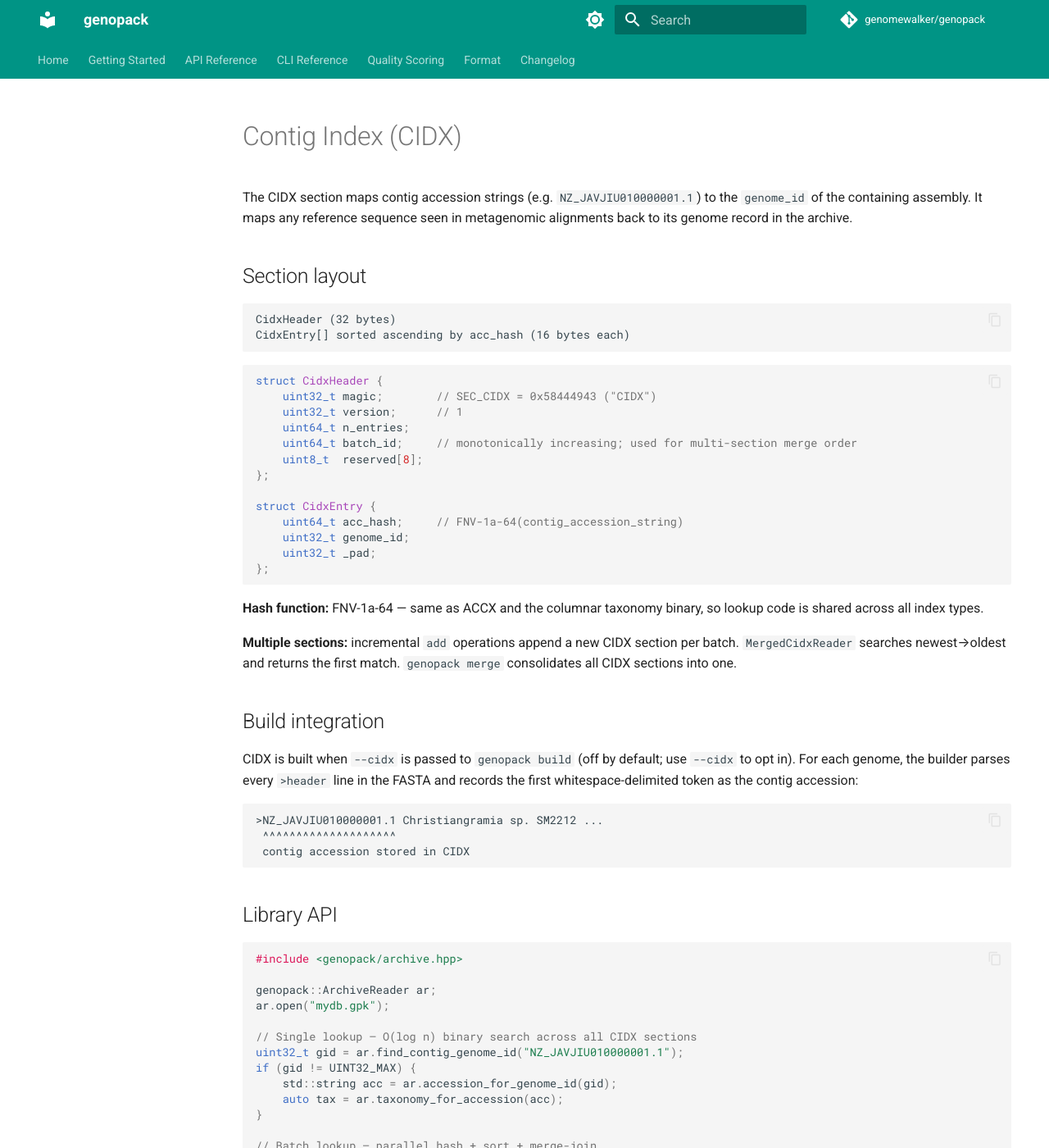
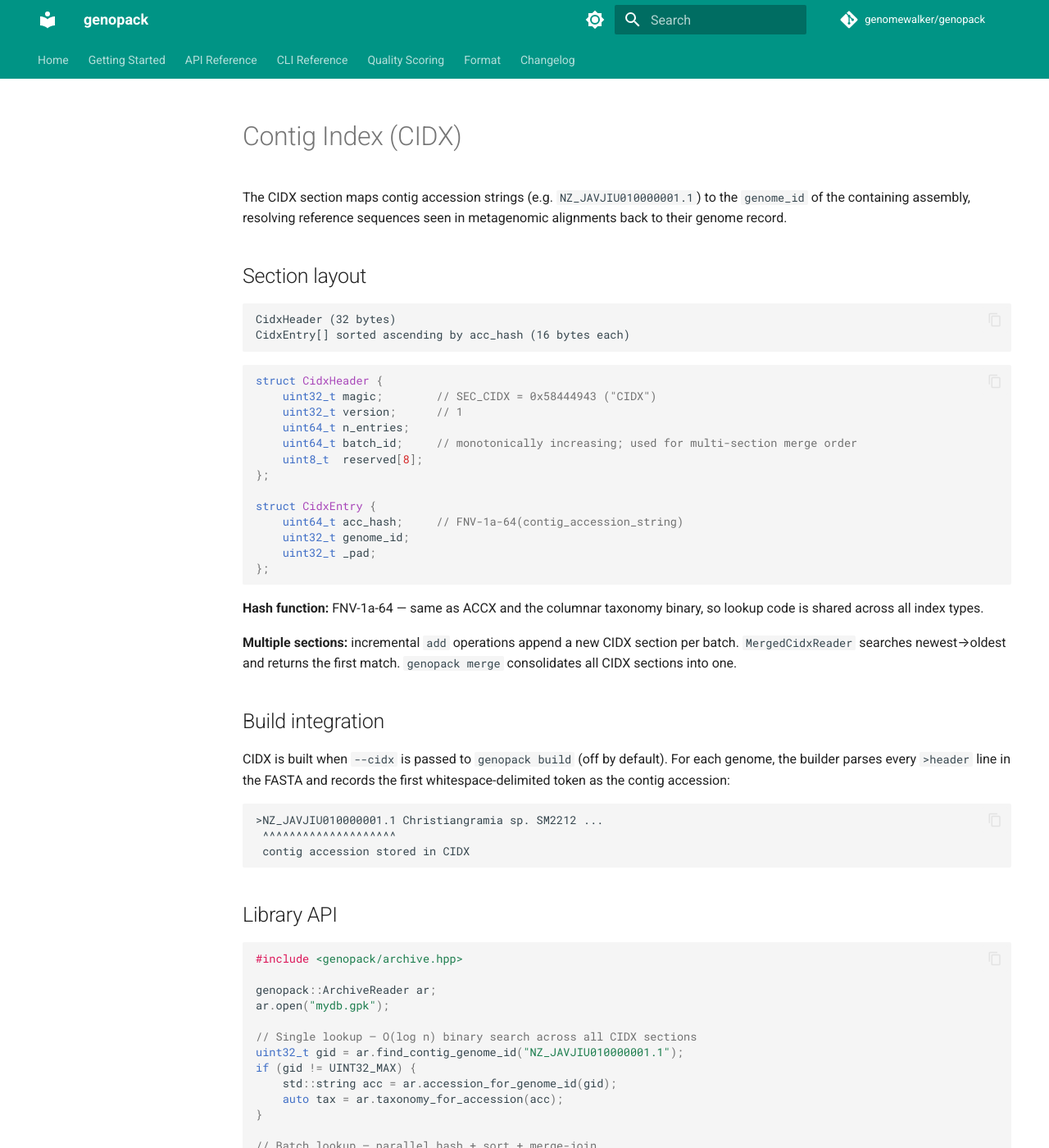
Before and after one commit to genomewalker/genopack, an MkDocs documentation site: the page built from docs/Contig-Index.md, in a window 1280 px wide and 1400 px high. Shown: the whole window at 82% size. Built offline with MkDocs 1.6.1 and Material for MkDocs 9.7.7, drawn with Linux system fonts in a browser that asks for light colours; comment, search, counter and statistics services are not loaded.

Commit message:
docs: tighten prose (remove filler, split run-on sentences)

````diff
--- a/docs/Contig-Index.md
+++ b/docs/Contig-Index.md
@@ -1,6 +1,6 @@
 # Contig Index (CIDX)
 
-The CIDX section maps contig accession strings (e.g. `NZ_JAVJIU010000001.1`) to the `genome_id` of the containing assembly. It maps any reference sequence seen in metagenomic alignments back to its genome record in the archive.
+The CIDX section maps contig accession strings (e.g. `NZ_JAVJIU010000001.1`) to the `genome_id` of the containing assembly, resolving reference sequences seen in metagenomic alignments back to their genome record.
 
 ## Section layout
 
@@ -31,7 +31,7 @@
 
 ## Build integration
 
-CIDX is built when `--cidx` is passed to `genopack build` (off by default; use `--cidx` to opt in). For each genome, the builder parses every `>header` line in the FASTA and records the first whitespace-delimited token as the contig accession:
+CIDX is built when `--cidx` is passed to `genopack build` (off by default). For each genome, the builder parses every `>header` line in the FASTA and records the first whitespace-delimited token as the contig accession:
 
 ```
 >NZ_JAVJIU010000001.1 Christiangramia sp. SM2212 ...
````
Also changed, not shown: DEREP_FORMAT.md (+7 -8 lines), README.md (+2 -2 lines), docs/Taxonomy-Export.md (+1 -1 lines), docs/format.md (+1 -1 lines), docs/index.md (+1 -1 lines).
